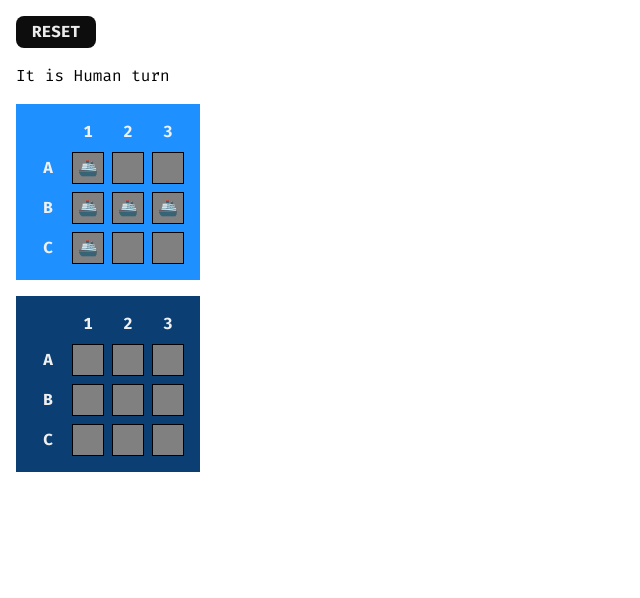
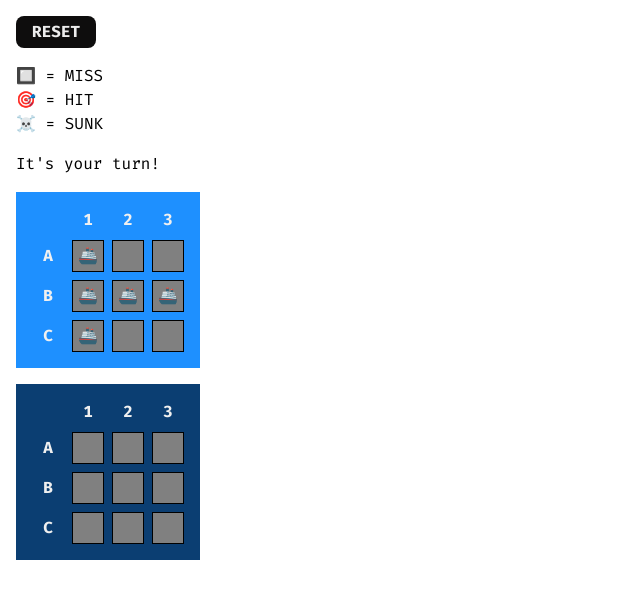
Before and after one commit to carisaelam/battleship, a website built with Vite: page index.html in a window 1280 px wide. Both pictures are taken after a click on the button "Start". Shown: the whole page, without its empty margins (0-640 px from the left). Built offline with nearby package versions, Linux system fonts and the light colour scheme.

Commit message:
Add legend

```diff
--- a/index.html
+++ b/index.html
@@ -12,6 +12,11 @@
   </head>
   <body>
     <button class="start__button">Start</button>
+    <div class="legend__container">
+      <p>🔲 = MISS</p>
+      <p>🎯 = HIT</p>
+      <p>☠️ = SUNK</p>
+    </div>
     <div class="console__container"></div>
     <div class="human__container" hidden></div>
     <div class="computer__container" hidden></div>
--- a/src/modules/gameLogic.js
+++ b/src/modules/gameLogic.js
@@ -125,7 +125,7 @@ export function handleGameFlow(human, computer) {
 
   function nextTurn(currentPlayer, opponent, isHumanTurn) {
     if (isHumanTurn) {
-      updateConsoleDisplay('It is Human turn');
+      updateConsoleDisplay('It\'\s your turn!');
 
       let cells = document.querySelectorAll(
         '.computer__container .gameboard__cell'
@@ -146,7 +146,7 @@ export function handleGameFlow(human, computer) {
               takeComputerTurn(human, computer);
               isHumanTurn = true;
               nextTurn(human, computer, isHumanTurn);
-            }, 2000);
+            }, 1500);
           },
           { once: true }
         );
```
